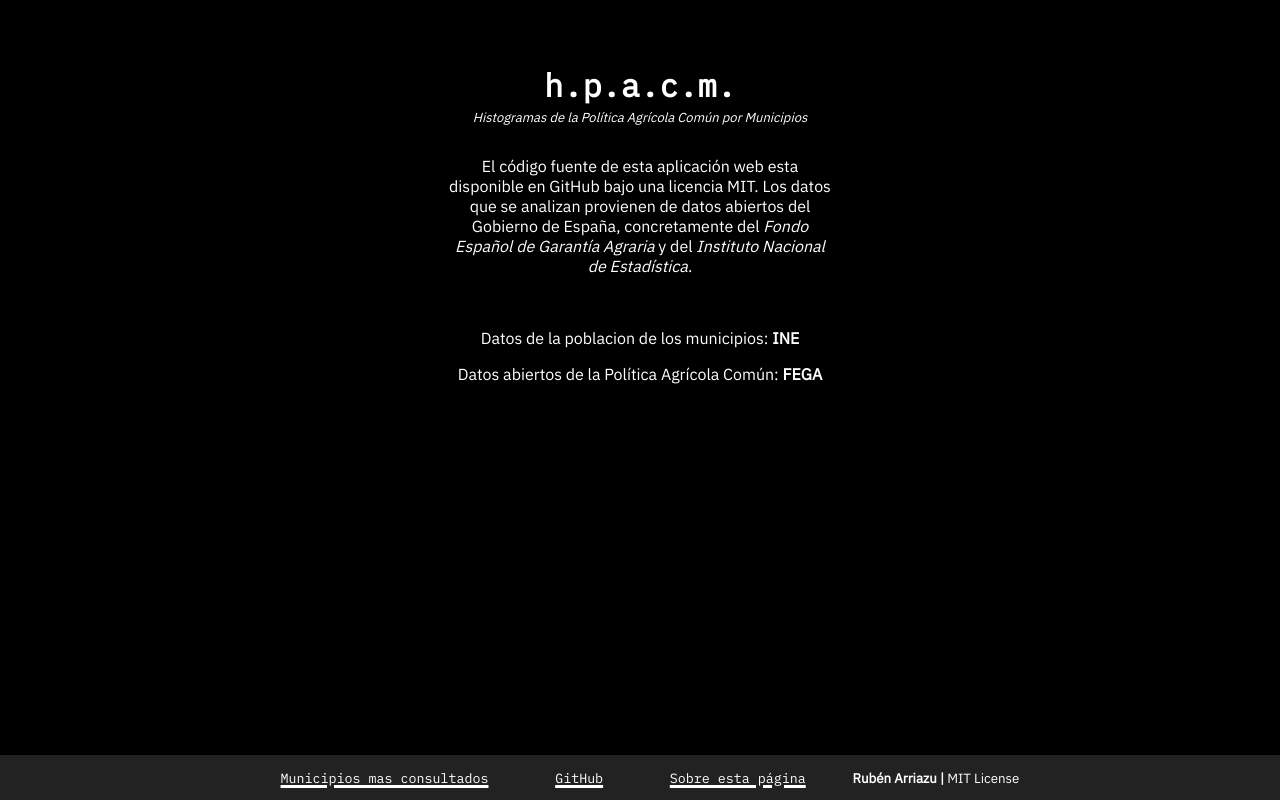
After one commit to RubenRubens/hpacm, a Django app: page /about/ in a window 1280 px wide. The commit adds this page. Run offline with Django 3.2, Linux system fonts and the light colour scheme; parts of the project's set-up code (start-up, migrations or seed data) failed here and were passed over.

Commit message:
Crea pagina about

```diff
--- a/src/histograma/static/histograma/style.css
+++ b/src/histograma/static/histograma/style.css
@@ -152,3 +152,42 @@ footer div {
 	font-style: oblique;
 	text-decoration: underline red 3px;
 }
+
+
+/* About */
+.about h1 {
+	margin-top: 5%;
+	font-size: xx-large;
+	font-family: 'IBM Plex Mono';
+	margin-bottom: 0;
+	text-align: center;
+}
+
+.about h2 {
+	color: white;
+	font-size: small;
+	font-style: italic;
+	font-weight: normal;
+	margin-top: 3px;
+	margin-bottom: 30px;
+	text-align: center;
+}
+
+.about p {
+	margin-left: 35%;
+	margin-right: 35%;
+	text-align: center;
+}
+
+.about a {
+	color: white;
+	text-decoration: none;
+	font-weight: bold;
+}
+
+.about a:hover {
+	background-color: white;
+	color: black;
+	text-decoration: none;
+	font-weight: bold;
+}
--- /dev/null
+++ b/src/histograma/templates/histograma/about.html
@@ -0,0 +1,30 @@
+{% extends 'histograma/base_comun.html' %}
+
+{% block contenido %}
+
+<div class="about">
+
+	<h1>h.p.a.c.m.</h1>
+	<h2>Histogramas de la Política Agrícola Común por Municipios</h2>
+
+	<p>
+		El código fuente de esta aplicación web esta disponible en GitHub bajo una licencia
+		MIT. Los datos que se analizan provienen de datos abiertos del Gobierno de España,
+		concretamente del <em>Fondo Español de Garantía Agraria</em> y del <em>Instituto Nacional de Estadística</em>.
+	</p>
+
+	<br>
+
+	<p>
+		Datos de la poblacion de los municipios:
+		<a href="https://www.ine.es/dynt3/inebase/es/index.htm?padre=517&capsel=525">INE</a>
+	</p>
+
+	<p>
+		Datos abiertos de la Política Agrícola Común:
+		<a href="https://www.fega.es/es/datos-abiertos/consulta-de-beneficiarios-pac/descarga-de-ficheros">FEGA</a>
+	</p>
+
+
+</div>
+{% endblock %}
--- a/src/histograma/templates/histograma/base_comun.html
+++ b/src/histograma/templates/histograma/base_comun.html
@@ -10,15 +10,14 @@
 </head>
 <body>
 
-	<div class="contenido">
-		{% block contenido %}{% endblock %}
-	</div>
+
+	{% block contenido %}{% endblock %}
 
 	<footer>
 		<div>
 			<div class="footer_element"><a href="">Municipios mas consultados</a></div>
 			<div class="footer_element"><a href="https://github.com/RubenRubens/hpacm">GitHub</a></div>
-			<div class="footer_element"><a href="">Sobre esta página</a></div>
+			<div class="footer_element"><a href="{% url 'about' %}">Sobre esta página</a></div>
 			<div class="footer_element"><strong>Rubén Arriazu | </strong> MIT License</div>
 		</div>
 	</footer>
--- a/src/histograma/templates/histograma/pagina_inicio/formulario_base.html
+++ b/src/histograma/templates/histograma/pagina_inicio/formulario_base.html
@@ -2,9 +2,11 @@
 
 {% block contenido %}
 
+<div class="contenido">
+
 <div class="formulario">
 	<h1>h.p.a.c.m.</h1>
-	<h2>Histograma de la PAC por Municipios</h2>
+	<h2>Histogramas de la Política Agrícola Común por Municipios</h2>
 
 	<form action="/hpacm/" method="POST">
 		{% csrf_token %}
@@ -42,4 +44,6 @@
 	{% block resultado %}{% endblock %}
 </div>
 
+</div>
+
 {% endblock %}
--- a/src/histograma/urls.py
+++ b/src/histograma/urls.py
@@ -5,4 +5,5 @@ from . import views
 histograma_urls = [
     path("hpacm/", views.pagina_inicio),
     path("svg/<int:histograma_id>", views.svg),
+    path("about/", views.about, name="about"),
 ]
--- a/src/histograma/views.py
+++ b/src/histograma/views.py
@@ -74,3 +74,7 @@ def pagina_inicio(request):
 def svg(request, histograma_id):
     documento_svg = Histograma.objects.get(id=histograma_id)
     return HttpResponse(documento_svg.svg_histograma, content_type="image/svg+xml")
+
+
+def about(request):
+    return render(request, "histograma/about.html")
```
